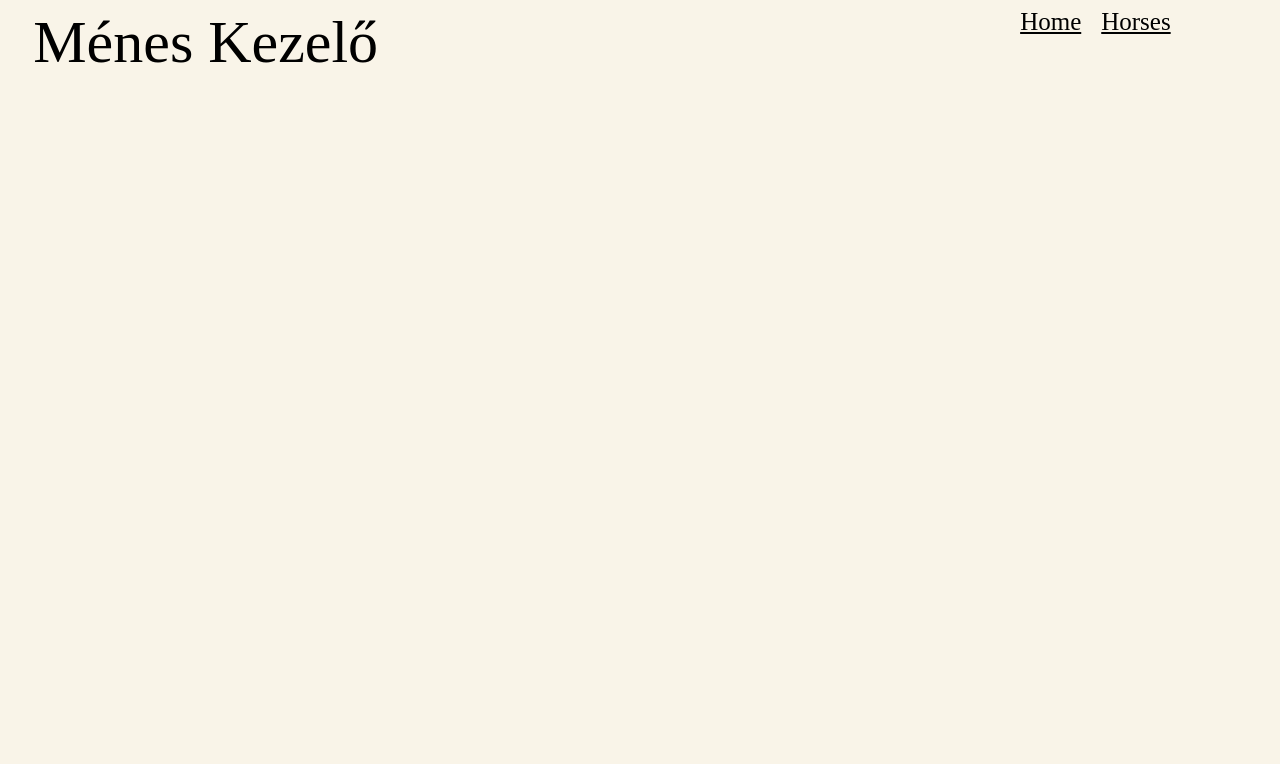
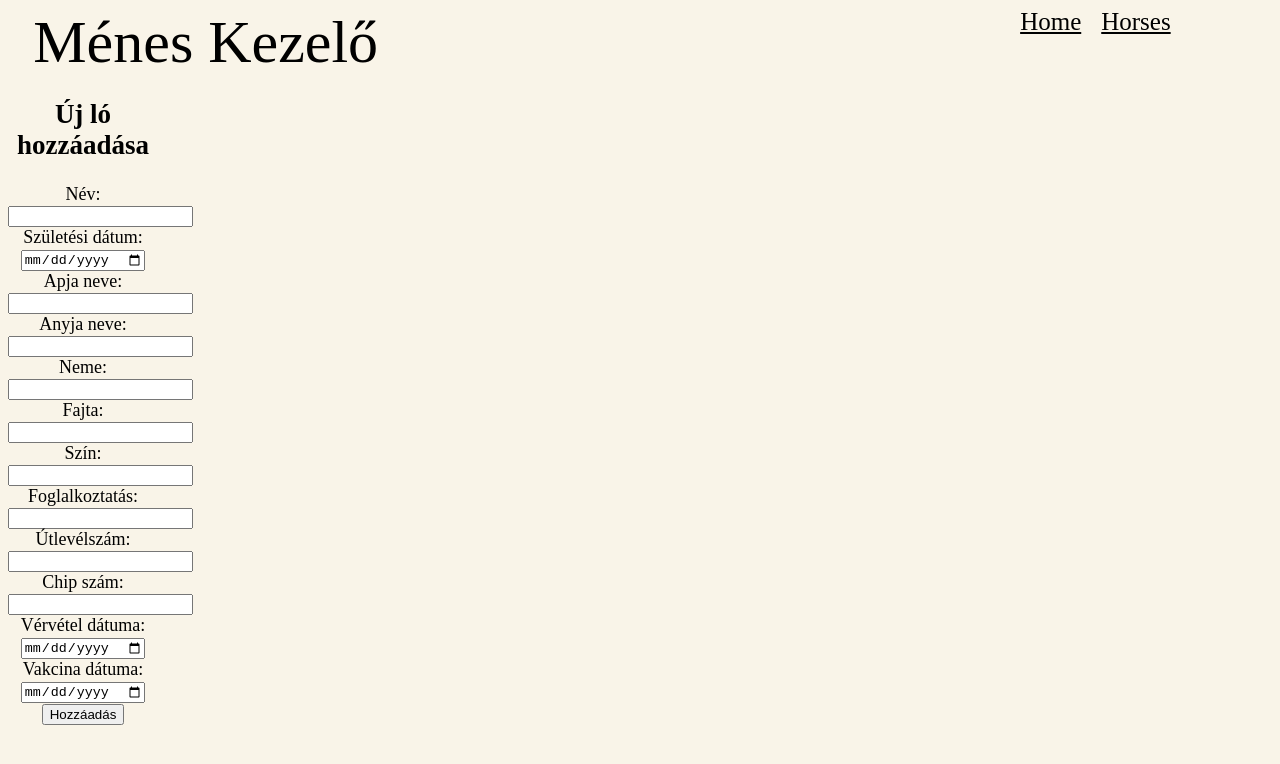
Before and after one commit to kincsesb/menes_kezelo, a React (Create React App) app: page /addhorse in a window 1280 px wide. Shown: the top 764 px of the page. Built offline with nearby package versions, Linux system fonts and the light colour scheme.

Commit message:
Add the AddHorse component what add horse to database.

```diff
--- a/src/App.css
+++ b/src/App.css
@@ -77,3 +77,10 @@ align-items: center;
     -webkit-backdrop-filter: blur(4.2px);
     border: 1px solid rgba(255, 255, 255, 0.54);
 }
+.addHorseClass{
+  display: block;
+  text-align: center;
+  justify-content: center;
+  align-items: center;
+  width: 150px;
+}
--- a/src/App.js
+++ b/src/App.js
@@ -7,6 +7,7 @@ import Navigation from "./client/Navigation/Navigation";
 import HorseList from "./client/Horses/HorsesComponent";
 import Footer from "./client/Footer/Footer"
 import UpdateHorse from "./client/Update/UpdateHorse";
+import AddHorse from "./client/AddHorse/AddHorse";
 
 function App() {
 
@@ -16,6 +17,7 @@ function App() {
         <Routes>
           <Route path="/" element={<Home />} />
           <Route path="/horses" element={<HorseList />} />
+          <Route path="/addhorse" element={<AddHorse />} />
           <Route path="/update/:id" element={<UpdateHorse/>} />
         </Routes>
         <Footer />
--- /dev/null
+++ b/src/client/AddHorse/AddHorse.jsx
@@ -0,0 +1,143 @@
+// AddHorse.jsx
+import React, { useState } from 'react';
+import axios from 'axios';
+import { useNavigate } from 'react-router-dom';
+
+const AddHorse = () => {
+    const navigate = useNavigate();
+    const [horse, setHorse] = useState({
+        horse_name: '',
+        horse_birthdate: '',
+        horse_father: '',
+        horse_mother: '',
+        gender: '',
+        bred: '',
+        color: '',
+        work_type: '',
+        passport_number: '',
+        chip_number: '',
+        blood_test_date: '',
+        vaccination_date: '',
+    });
+
+    const handleChange = (e) => {
+        setHorse({ ...horse, [e.target.name]: e.target.value });
+    };
+
+    const handleSubmit = async (e) => {
+        e.preventDefault();
+        try {
+            await axios.post('http://localhost:5001/horses', horse);
+            navigate('/horses');
+        } catch (err) {
+            console.error('Hiba a ló hozzáadása közben:', err);
+        }
+    };
+
+    return (
+        <div className='addHorseClass'>
+            <h2>Új ló hozzáadása</h2>
+            <form onSubmit={handleSubmit}>
+                <label htmlFor="horse_name">Név:</label>
+                <input
+                    type="text"
+                    id="horse_name"
+                    name="horse_name"
+                    value={horse.horse_name}
+                    onChange={handleChange}
+                />
+                <label htmlFor="horse_birthdate">Születési dátum:</label>
+                <input
+                    type="date"
+                    id="horse_birthdate"
+                    name="horse_birthdate"
+                    value={horse.horse_horse_birthdate}
+                    onChange={handleChange}
+                />
+                <label htmlFor="horse_father">Apja neve:</label>
+                <input
+                    type="text"
+                    id="horse_father"
+                    name="horse_father"
+                    value={horse.horse_father}
+                    onChange={handleChange}
+                />
+                <label htmlFor="horse_mother">Anyja neve:</label>
+                <input
+                    type="text"
+                    id="horse_mother"
+                    name="horse_mother"
+                    value={horse.horse_mother}
+                    onChange={handleChange}
+                />
+                <label htmlFor="gender">Neme:</label>
+                <input
+                    type="text"
+                    id="gender"
+                    name="gender"
+                    value={horse.gender}
+                    onChange={handleChange}
+                />
+                <label htmlFor="bred">Fajta:</label>
+                <input
+                    type="text"
+                    id="bred"
+                    name="bred"
+                    value={horse.bred}
+                    onChange={handleChange}
+                />
+                <label htmlFor="color">Szín:</label>
+                <input
+                    type="text"
+                    id="color"
+                    name="color"
+                    value={horse.color}
+                    onChange={handleChange}
+                />
+                <label htmlFor="work_type">Foglalkoztatás:</label>
+                <input
+                    type="text"
+                    id="work_type"
+                    name="work_type"
+                    value={horse.work_type}
+                    onChange={handleChange}
+                />
+                <label htmlFor="passport_number">Útlevélszám:</label>
+                <input
+                    type="number"
+                    id="passport_number"
+                    name="passport_number"
+                    value={horse.passport_number}
+                    onChange={handleChange}
+                />
+                <label htmlFor="chip_number">Chip szám:</label>
+                <input
+                    type="number"
+                    id="chip_number"
+                    name="chip_number"
+                    value={horse.chip_number}
+                    onChange={handleChange}
+                />
+                <label htmlFor="blood_test_date">Vérvétel dátuma:</label>
+                <input
+                    type="date"
+                    id="blood_test_date"
+                    name="blood_test_date"
+                    value={horse.blood_test_date}
+                    onChange={handleChange}
+                />
+                <label htmlFor="vaccination_date">Vakcina dátuma:</label>
+                <input
+                    type="date"
+                    id="vaccination_date"
+                    name="vaccination_date"
+                    value={horse.vaccination_date}
+                    onChange={handleChange}
+                />
+                <button type="submit">Hozzáadás</button>
+            </form>
+        </div>
+    );
+};
+
+export default AddHorse;
--- a/src/client/Horses/HorsesComponent.jsx
+++ b/src/client/Horses/HorsesComponent.jsx
@@ -90,7 +90,7 @@ const HorseList = () => {
   return (
     <div>
       <h1>Lovak listája</h1>
-      <h2>Összes ló darabszám: {horses.length}</h2>
+      <h2>Összes ló darabszám: {filteredHorses.length}</h2>
       <input type="text" value={searchName} onChange={e => setSearchName(e.target.value)} placeholder="Név szűrő" />
       <input type="text" value={searchChip} onChange={e => setSearchChip(e.target.value)} placeholder="Chipszám szűrő" />
       <input type="text" value={searchPassport} onChange={e => setSearchPassport(e.target.value)} placeholder="Útlevélszám szűrő" />
@@ -114,6 +114,7 @@ const HorseList = () => {
         <option value="">Összes nem</option>
         <option value="Mén">Mén</option>
         <option value="Kanca">Kanca</option>
+        <option value="Herélt">Herélt</option>
       </select>
 
       <select value={searchWorkType} onChange={e => setSearchWorkType(e.target.value)}>
@@ -143,6 +144,7 @@ const HorseList = () => {
         <option value="desc">Csökkenő</option>
       </select>
 
+      <Link to={`/addhorse`}><button>Ló hozzáadása</button></Link>
       <div className='container'>
         {filteredHorses.sort(sortHorses).map((horse) => (
           <div
```
Also changed, not shown: 1 other file (tests, documents, lock files or other folders).
